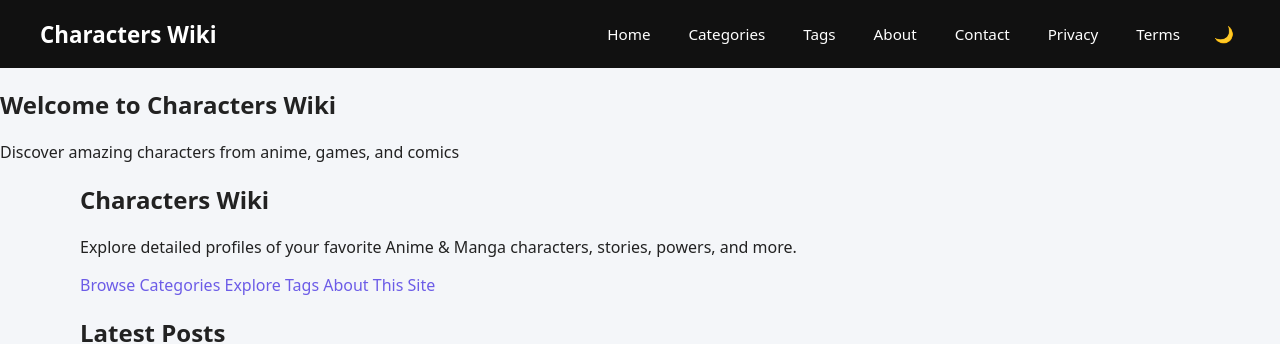
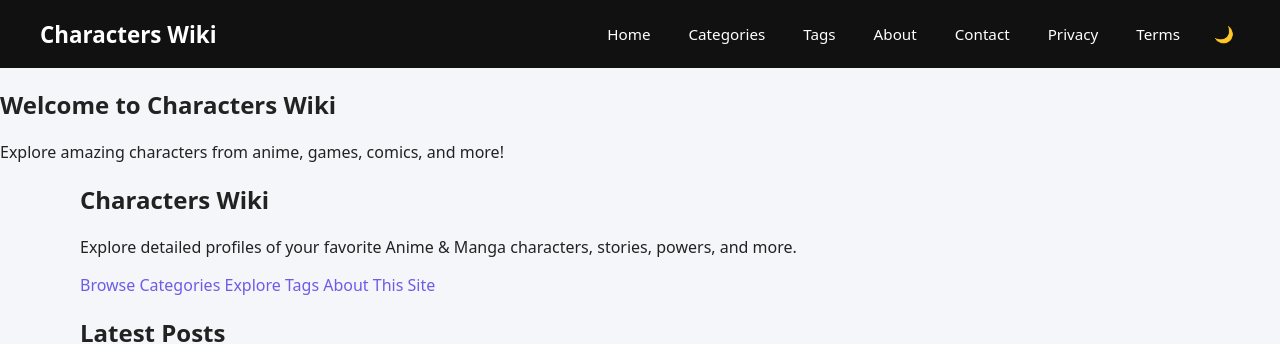
Before and after one commit to characterswiki/characters, a Jekyll site: the page built from index.md, in a window 1280 px wide and 900 px high. Shown: the top 344 px of the window. Built offline with Jekyll 4.4.1, drawn with Linux system fonts in a browser that asks for light colours; some of the changed lines change nothing that is shown.

Commit message:
Update default.html

```diff
--- a/_layouts/default.html
+++ b/_layouts/default.html
@@ -5,36 +5,31 @@
 <meta name="viewport" content="width=device-width, initial-scale=1.0">
 <title>{{ page.title }}</title>
 <link rel="stylesheet" href="{{ '/assets/css/style.css' | relative_url }}">
-<link href="https://cdnjs.cloudflare.com/ajax/libs/font-awesome/6.4.0/css/all.min.css" rel="stylesheet">
+<link rel="stylesheet" href="https://cdnjs.cloudflare.com/ajax/libs/font-awesome/6.4.0/css/all.min.css">
 </head>
 <body>
 
-<!-- Header -->
 {% include header.html %}
 
-<!-- Hero Section (optional: show only on homepage) -->
 {% if page.url == "/" %}
 <section class="hero">
   <div class="hero-content">
     <h1>Welcome to Characters Wiki</h1>
-    <p>Discover amazing characters from anime, games, and comics</p>
+    <p>Explore amazing characters from anime, games, comics, and more!</p>
   </div>
 </section>
 {% endif %}
 
 <div class="container">
-  <!-- Main Content -->
   <main class="content">
     {{ content }}
   </main>
 
-  <!-- Sidebar -->
   <aside class="sidebar">
     <div class="widget">
       <h3>Search</h3>
       <input type="text" placeholder="Search posts..." id="searchInput">
     </div>
-
     <div class="widget">
       <h3>Categories</h3>
       <ul>
@@ -44,7 +39,6 @@
       {% endfor %}
       </ul>
     </div>
-
     <div class="widget">
       <h3>Recent Posts</h3>
       <ul>
@@ -56,27 +50,8 @@
   </aside>
 </div>
 
-<!-- Footer -->
 {% include footer.html %}
 
 <script src="{{ '/assets/js/script.js' | relative_url }}"></script>
-<script>
-  // Live search for posts
-  const searchInput = document.getElementById('searchInput');
-  if(searchInput){
-    searchInput.addEventListener('input', function(){
-      const term = this.value.toLowerCase();
-      const posts = document.querySelectorAll('.post-card');
-      posts.forEach(post => {
-        const title = post.querySelector('h2').innerText.toLowerCase();
-        if(title.includes(term)){
-          post.style.display = 'block';
-        } else {
-          post.style.display = 'none';
-        }
-      });
-    });
-  }
-</script>
 </body>
 </html>
```
